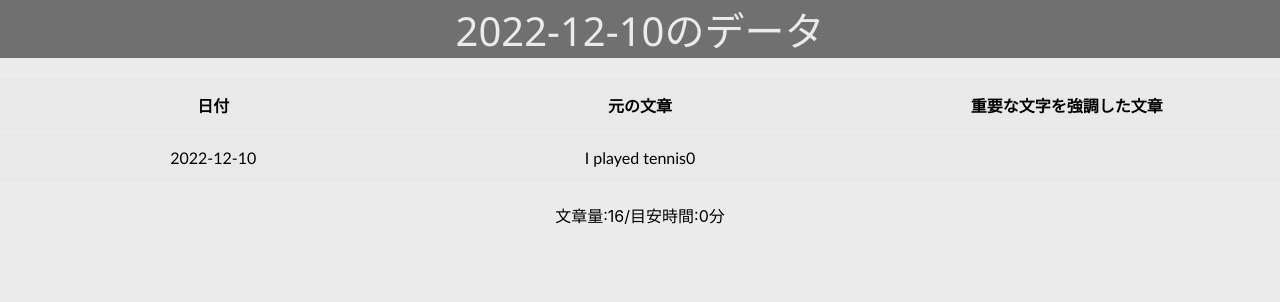
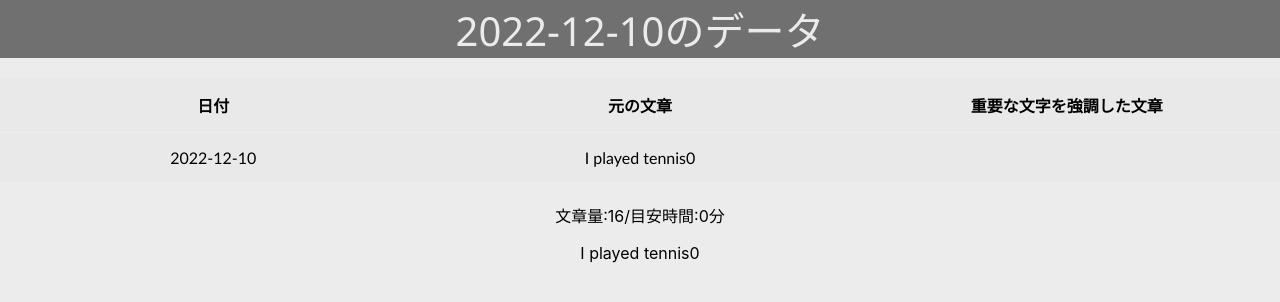
Before and after one commit to sh237/Cloud_Exp, a React (Create React App) app: page /display in a window 1280 px wide. Shown: the top 302 px of the page. Built offline with nearby package versions, Linux system fonts and the light colour scheme.

Commit message:
setState

```diff
--- a/src/Display.js
+++ b/src/Display.js
@@ -5,22 +5,23 @@ class Display extends React.Component {
 
     constructor(props){
         super(props);
-        this.text="";
+        this.state={
+            text:""
+        }
     }
 
     componentDidMount() {
         console.log(this.props.data);
-        // this.text=this.props.data.text;
+        let text=this.props.data.text;
         console.log(this.props.data.text.length);
         this.props.data.wordList.map(word=>{
-            this.text=this.props.data.text.replace(new RegExp(word,'g'),`<span className="ImportantWord">${word}</span>`);
+            text=text.replace(new RegExp(word,'g'),`<span className="ImportantWord">${word}</span>`);
         });
-        console.log(this.text);
+        this.setState({text});
     }
 
     render() {
         return(
-
         <div id="container">
             <h1>{this.props.data.date}のデータ</h1>
             <div id="bottom">
@@ -42,10 +43,9 @@ class Display extends React.Component {
                 </table>
                 <h2>{this.props.date}</h2>
                 <p>{this.props.content}</p>
-
-                </div>
+            </div>
             <p>文章量:{this.props.data.text.length}/目安時間:{Math.floor(this.props.data.text.length/400)}分</p>
-            {/* <div dangerouslySetInnerHTML={{ __html:  this.text}} /> */}
+            <div dangerouslySetInnerHTML={{ __html: this.state.text }} />
         </div>
         );
     }
```
